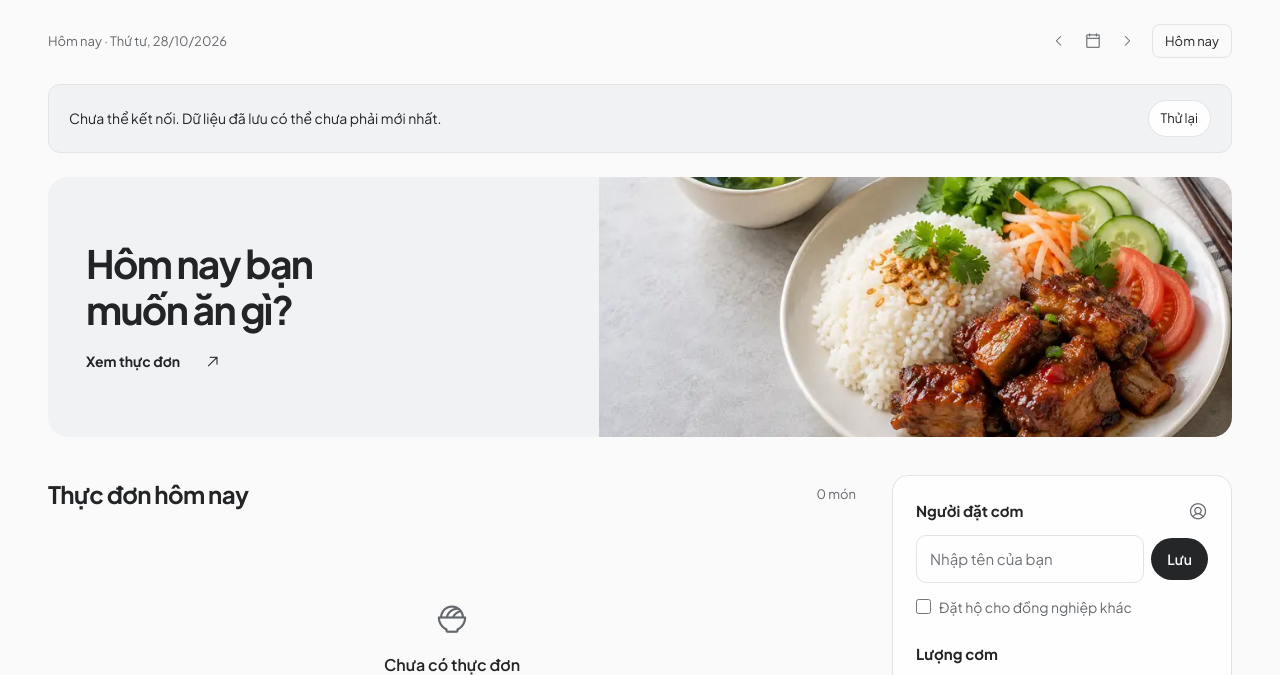
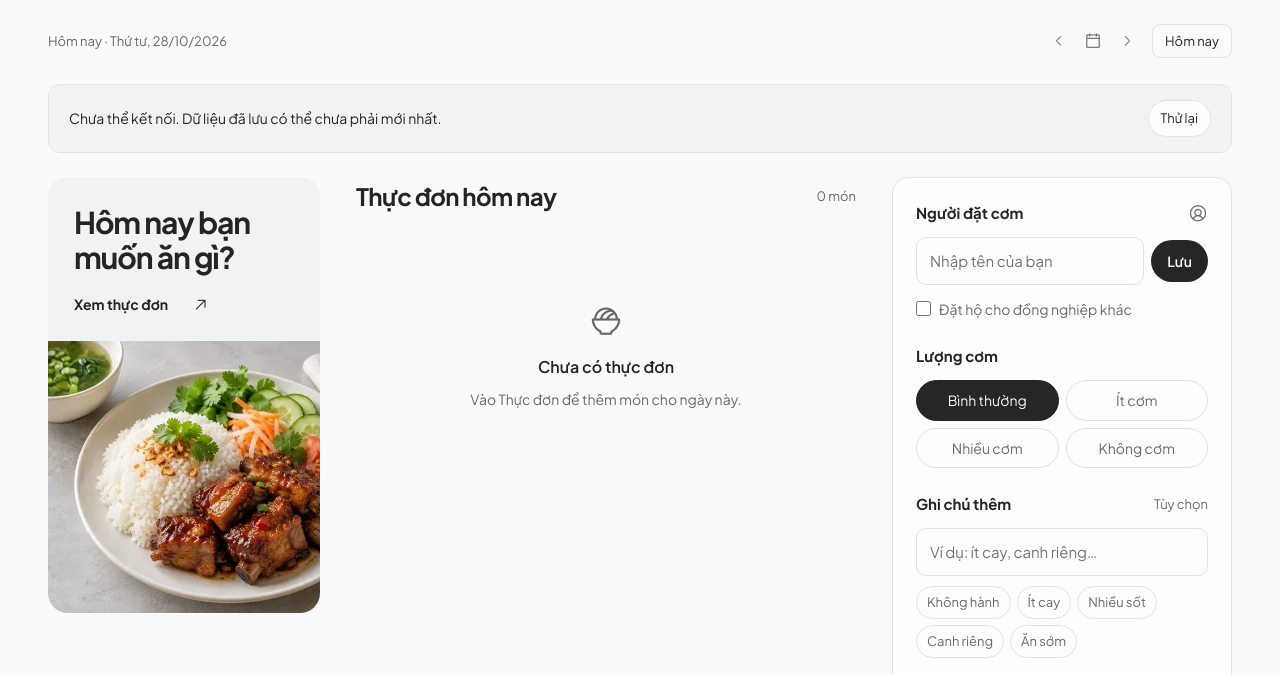
Before and after one commit to huongtran0503/com-trua-van-phong, a website: page public/index.html in a window 1280 px wide. Shown: the part 82-757 px from the top of the page. Drawn offline with Linux system fonts and the light colour scheme; no server answers.

Commit message:
feat(ui): hero moves to a sticky left column on wide screens; greet saved user by name
At 1200px+ the whole order flow (menu, options, submit) fits one screen; 1500px+ widens
the shell to 1440px. Saved name shows 'Chào <tên>' above 'Hôm nay ăn gì?'.

Co-Authored-By: Claude Opus 5.5 <noreply@anthropic.com>

```diff
--- a/public/app.js
+++ b/public/app.js
@@ -438,6 +438,9 @@
       $("meAvatar").textContent = getInitials(curName);
       $("meAvatar").style.background = getAvatarColor(curName);
     }
+    $("heroGreeting").textContent = curName ? `Chào ${curName}` : "";
+    $("heroGreeting").hidden = !curName;
+    $("formTitle").replaceChildren(...(curName ? ["Hôm nay ăn gì?"] : ["Hôm nay bạn", document.createElement("br"), "muốn ăn gì?"]));
 
     // Suggestions datalist for ordering for others
     const dl = $("peopleList");
--- a/public/index.html
+++ b/public/index.html
@@ -57,6 +57,7 @@
     <div class="view-panel active" id="viewOrder" role="tabpanel" aria-labelledby="tabOrderBtn">
       <section class="lunch-hero" aria-labelledby="formTitle">
         <div class="hero-copy">
+          <p class="hero-greeting" id="heroGreeting" hidden></p>
           <h1 id="formTitle">Hôm nay bạn<br>muốn ăn gì?</h1>
           <button type="button" class="hero-link" id="viewFullMenuBtn">Xem thực đơn <i class="ph ph-arrow-up-right" aria-hidden="true"></i></button>
         </div>
--- a/public/style.css
+++ b/public/style.css
@@ -74,6 +74,7 @@ img { display:block; max-width:100%; object-fit:cover; }
 .pill-btn-sm:hover { background:var(--surface-subtle); }
 .lunch-hero { display:grid; grid-template-columns:1fr 1.15fr; overflow:hidden; border-radius:20px; background:var(--surface-subtle); height:260px; margin-bottom:38px; }
 .hero-copy { padding:31px 38px; display:flex; flex-direction:column; align-items:flex-start; justify-content:center; }
+.hero-greeting { font-size:16px; font-weight:600; margin-bottom:8px; overflow-wrap:anywhere; }
 .hero-copy h1 { font-size:39px; line-height:1.17; letter-spacing:-1.65px; font-weight:700; }
 .hero-link { font-size:14px; font-weight:700; padding:0; margin-top:18px; gap:24px; }
 .hero-link:hover { color:var(--accent); }
@@ -292,6 +293,18 @@ img { display:block; max-width:100%; object-fit:cover; }
   .seg-controller { grid-template-columns:repeat(2,minmax(0,1fr)); }
   #viewAllOrdersBtn { margin-left:0; width:100%; justify-content:flex-start; margin-top:6px; }
 }
+@media (min-width:1200px) {
+  #viewOrder { display:grid; grid-template-columns:272px minmax(0,1fr); column-gap:36px; align-items:start; }
+  #viewOrder > * { grid-column:2; }
+  #viewOrder > .lunch-hero { grid-column:1; grid-row:1 / span 4; position:sticky; top:24px; height:auto; grid-template-columns:1fr; margin:0; }
+  .hero-copy { padding:28px 26px 26px; }
+  .hero-copy h1 { font-size:30px; letter-spacing:-1.1px; overflow-wrap:anywhere; }
+  .hero-photo { aspect-ratio:1; }
+  .hero-photo img { object-position:60% 50%; }
+}
+@media (min-width:1500px) {
+  .app-shell { max-width:1440px; }
+}
 @media (pointer:coarse) {
   .circle-btn,.circle-btn-sm,.date-picker-btn { width:44px; height:44px; }
   .nav-arrow { position:relative; height:44px; }
```
